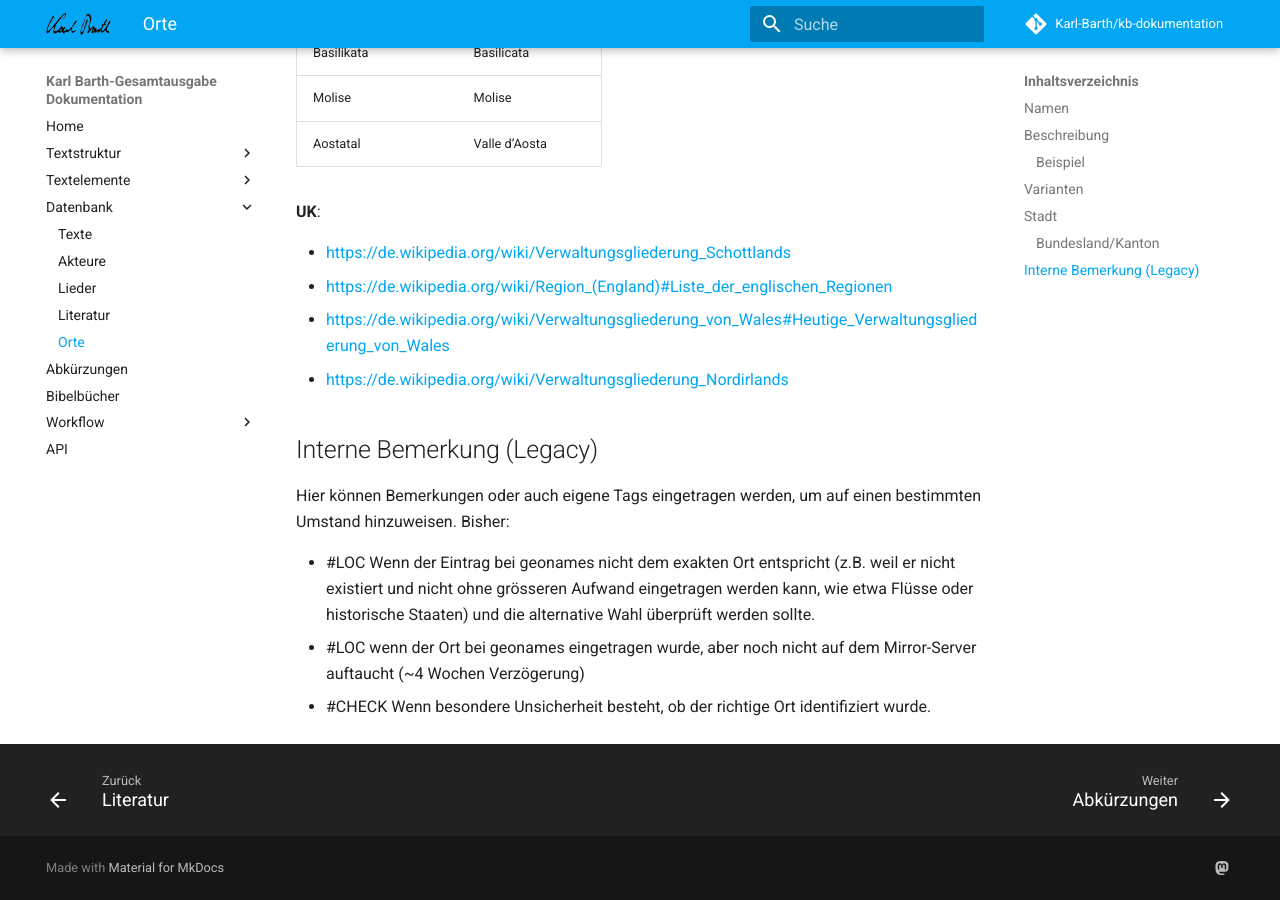
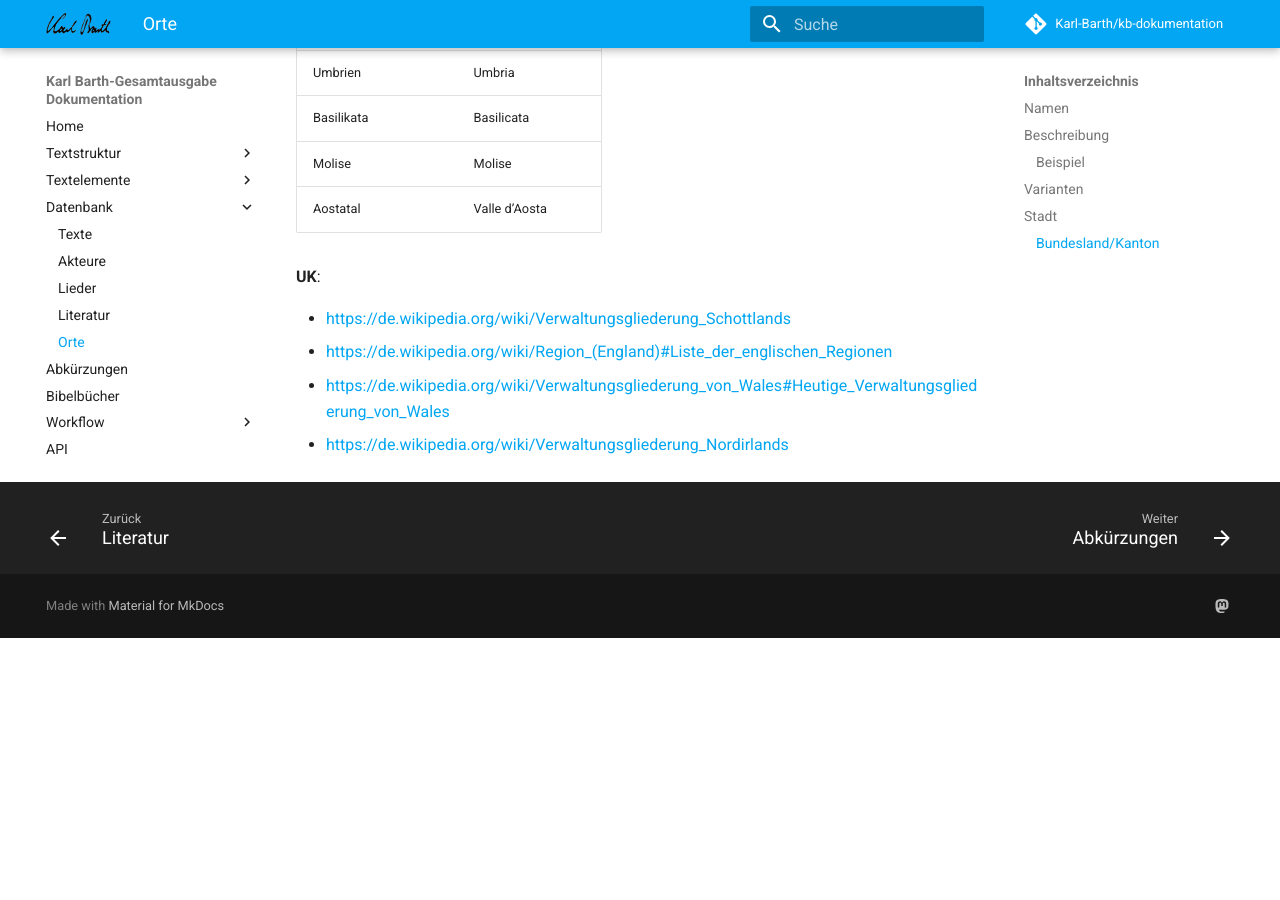
Before and after one commit to Karl-Barth/kb-dokumentation, an MkDocs documentation site: the page built from docs/datenbank/orte.md, in a window 1280 px wide and 900 px high, scrolled down 7621 px. Built offline with MkDocs 1.6.1 and Material for MkDocs 9.7.7, drawn with Linux system fonts in a browser that asks for light colours; comment, search, counter and statistics services are not loaded; after the commit the page ends 8259 px from its top, so only the background shows below that; some of the changed text lies outside the part shown.

Commit message:
Orte: TEI-Auszeichnungsseite neu, interne Legacy-Notiz raus, Cross-Ref
Neue Seite docs/textelemente/orte.md mit den TEI-Regeln fuer <placeName>.
Aufbau parallel zu textelemente/akteure.md (XML-Beispiel oben, deskriptiver
Stil, Ausnahmen-Block unten).

Weitere Aenderungen:
- mkdocs.yml: Orte in die Textelemente-Nav aufgenommen
- docs/datenbank/orte.md: Cross-Ref auf textelemente/orte ergaenzt;
  Abschnitt 'Interne Bemerkung (Legacy)' entfernt (#LOC, #CHECK —
  interne Arbeitshinweise, nicht fuer oeffentliche Doku)

Audit-Trail: ../kb-cleanup/decisions/2026-04-16-cluster-orte-stufe-2.md

```diff
--- a/docs/datenbank/orte.md
+++ b/docs/datenbank/orte.md
@@ -202,12 +204,3 @@
 * [https://de.wikipedia.org/wiki/Region_(England)#Liste_der_englischen_Regionen](https://de.wikipedia.org/wiki/Region_(England)#Liste_der_englischen_Regionen)
 * [https://de.wikipedia.org/wiki/Verwaltungsgliederung_von_Wales#Heutige_Verwaltungsgliederung_von_Wales](https://de.wikipedia.org/wiki/Verwaltungsgliederung_von_Wales#Heutige_Verwaltungsgliederung_von_Wales)
 * [https://de.wikipedia.org/wiki/Verwaltungsgliederung_Nordirlands](https://de.wikipedia.org/wiki/Verwaltungsgliederung_Nordirlands)
-
-
-## Interne Bemerkung (Legacy)
-
-Hier können Bemerkungen oder auch eigene Tags eingetragen werden, um auf einen bestimmten Umstand hinzuweisen. Bisher:
-
-- \#LOC Wenn der Eintrag bei geonames nicht dem exakten Ort entspricht (z.B. weil er nicht existiert und nicht ohne grösseren Aufwand eingetragen werden kann, wie etwa Flüsse oder historische Staaten) und die alternative Wahl überprüft werden sollte.
-- \#LOC wenn der Ort bei geonames eingetragen wurde, aber noch nicht auf dem Mirror-Server auftaucht (~4 Wochen Verzögerung)
-- \#CHECK Wenn besondere Unsicherheit besteht, ob der richtige Ort identifiziert wurde.
--- a/mkdocs.yml
+++ b/mkdocs.yml
@@ -69,6 +69,7 @@
   - Textelemente:
     - Datumsangaben: textelemente/datumsangaben.md
     - Akteure: textelemente/akteure.md
+    - Orte: textelemente/orte.md
   - Datenbank:
     - Texte: datenbank/texte.md
     - Akteure: datenbank/akteure.md
```
Also changed, not shown: other parts of docs/datenbank/orte.md (+2 -0 lines), docs/textelemente/orte.md (added, +50 -0 lines).
